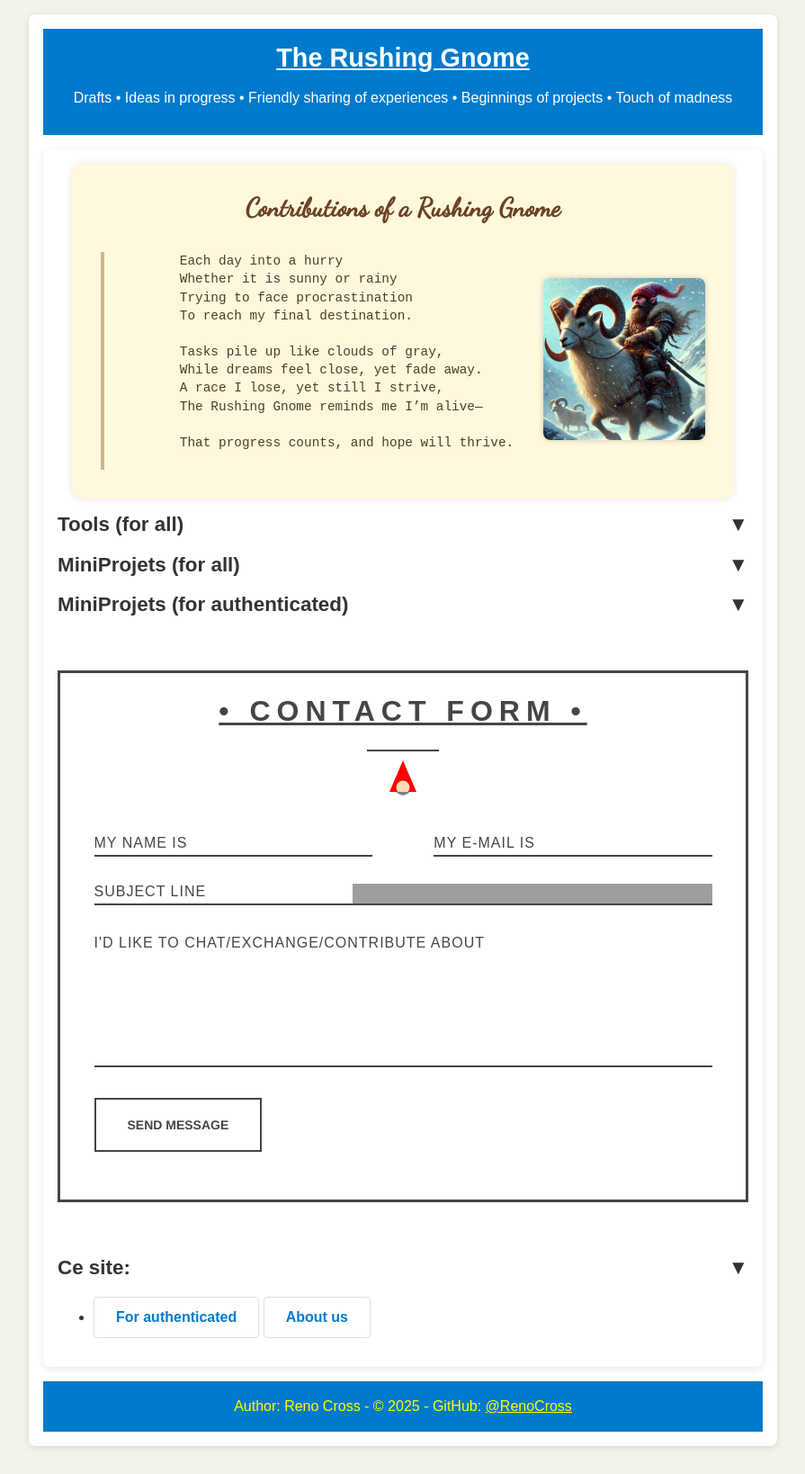
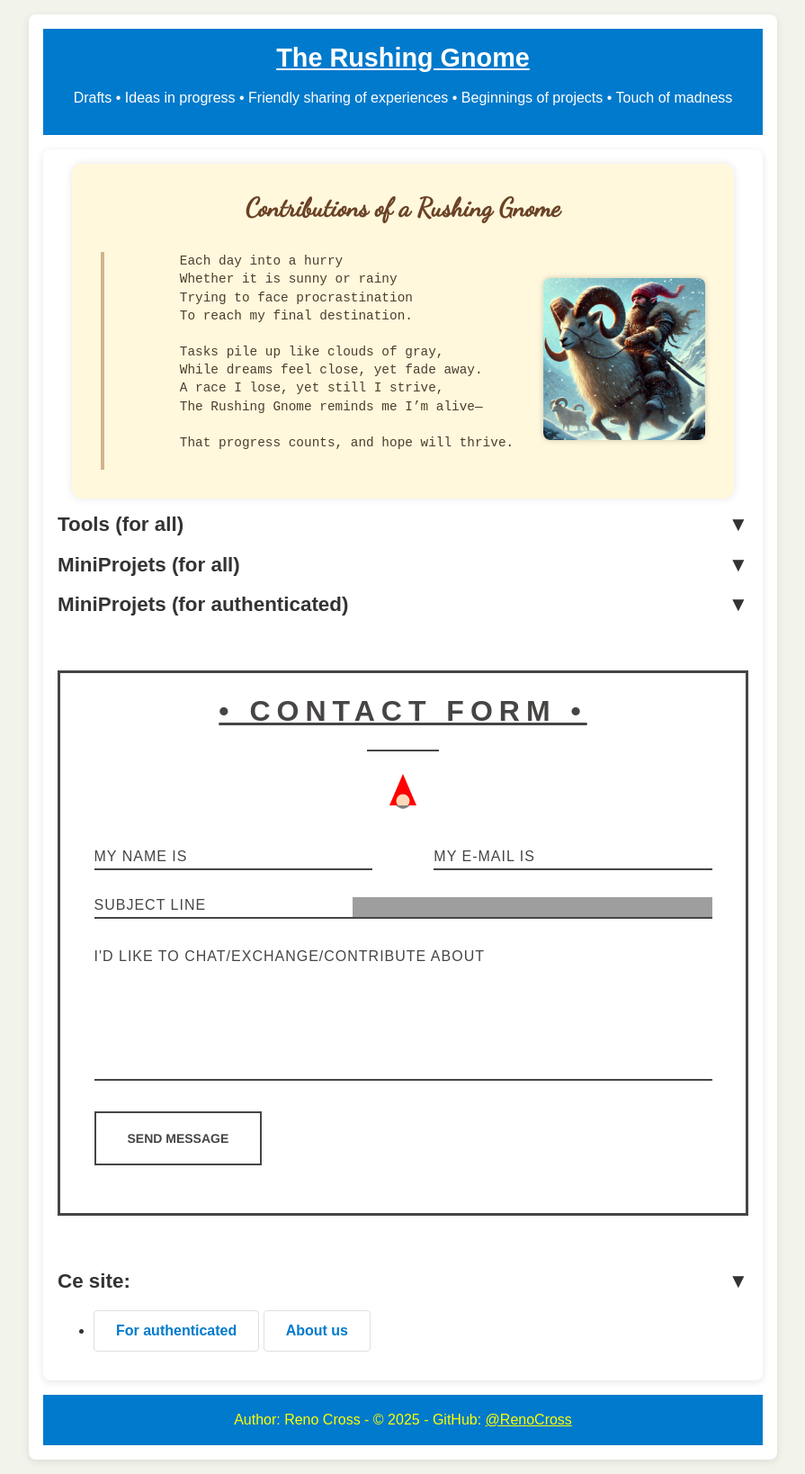
Before and after one commit to RenoCross/the-rushing-gnome, a Jekyll site: the page built from index.html, in a window 1280 px wide. Shown: the whole page at 90% size, without its empty margins (192-1087 px from the left). Built offline with Jekyll 4.4.1, drawn with Linux system fonts in a browser that asks for light colours; grey boxes are pictures that could not be loaded.

Commit message:
Update style.css

```diff
--- a/assets/css/style.css
+++ b/assets/css/style.css
@@ -249,16 +249,6 @@ form {
   margin: 0 0;
 }
 
-/* -----------
-h1 {
-  color: #474544;
-  font-size: 32px;
-  font-weight: 700;
-  letter-spacing: 7px;
-  text-align: center;
-  text-transform: uppercase;
-}------- */
-
 #container h1 {
   color: #474544;
   font-size: 32px;
@@ -277,7 +267,7 @@ h1 {
 }
 
 .icon_wrapper {
-  margin: 5px auto 0;
+  margin: 20px auto 0;
   width: 100%;
 }
 
```
